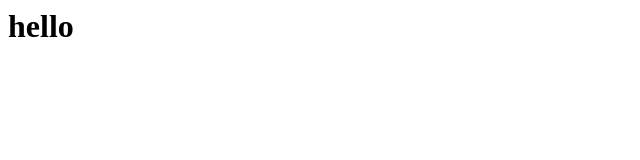
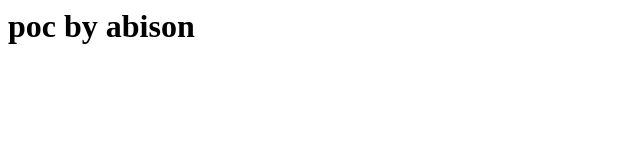
Before and after one commit to DHLWebAnalytics/takeover, a plain HTML site: page index.html in a window 1280 px wide. Shown: the whole page, without its empty margins (0-640 px from the left). Drawn offline with Linux system fonts and the light colour scheme.

Commit message:
Update index.html

```diff
--- a/index.html
+++ b/index.html
@@ -1 +1 @@
-<h1>hello</h1>
+<h1>poc by abison</h1>
```
